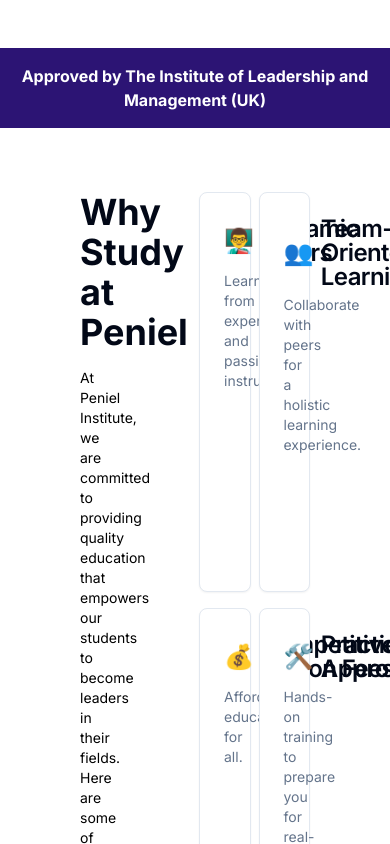
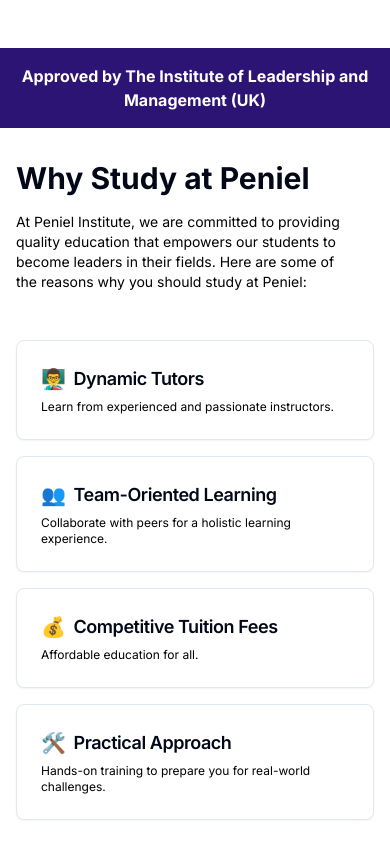
Before and after one commit to Coder-Jon014/peniel_institute, a Next.js app: page / in a window 390 px wide. Shown: the part 800-1644 px from the top of the page. Built offline with nearby package versions, Linux system fonts and the light colour scheme.

Commit message:
Made WhyStudy Responsive

```diff
--- a/src/components/WhyStudy.tsx
+++ b/src/components/WhyStudy.tsx
@@ -10,23 +10,23 @@
 
 const WhyStudy = () => {
   return (
-    <div className="py-16 px-20 bg-white relative overflow-hidden">
-      <div className="absolute -left-14 top-1/2 transform -translate-y-1/2 bg-peniel-secondary text-white py-2 px-4 rotate-90 origin-top-left z-1000">
+    <div className="py-8 sm:py-12 lg:py-16 px-4 sm:px-8 lg:px-20 bg-white overflow-hidden">
+      {/* <div className="absolute left-0 top-1/2 transform -translate-y-1/2 bg-peniel-secondary text-white text-sm py-2 px-4 -rotate-90 origin-top-left z-1000 rounded-lg">
         Why Us
-      </div>
-      <div className=" max-w-7xl  grid grid-cols-4 grid-rows-2 gap-y-4 gap-x-2">
-        <div className="Heading-and-Subheading col-span-2 row-span-2 pr-20 my-auto">
-          <h2 className="text-4xl font-bold mb-4">Why Study at Peniel</h2>
+      </div> */}
+      <div className="grid grid-cols-1 sm:grid-cols-2 lg:grid-cols-4 gap-4">
+        <div className="col-span-full lg:col-span-2 lg:row-span-2 pr-4 lg:pr-20 mb-8 lg:mb-0">
+          <h2 className="text-responsive-3xl font-bold mb-4">Why Study at Peniel</h2>
           <p className="text-sm text-black">At Peniel Institute, we are committed to providing quality education that empowers our students to become leaders in their fields. Here are some of the reasons why you should study at Peniel:</p>
         </div>
         {reasons.map((reason, index) => (
-          <Card key={index} className={`Card-${index + 1}`}>
+          <Card key={index} className={`Card-${index + 1} w-full`}>
             <CardHeader>
-              <CardTitle className="flex items-center">
-                <span className="text-2xl mr-2">{reason.icon}</span>
+              <CardTitle className="flex items-center text-lg sm:text-xl">
+                <span className="text-xl sm:text-2xl mr-2">{reason.icon}</span>
                 {reason.title}
               </CardTitle>
-              <CardDescription>{reason.description}</CardDescription>
+              <CardDescription className="text-xs sm:text-sm text-black">{reason.description}</CardDescription>
             </CardHeader>
           </Card>
         ))}
--- a/tailwind.config.ts
+++ b/tailwind.config.ts
@@ -55,6 +55,16 @@
         'peniel-main': '#DC241C',
         'peniel-secondary': '#2C1474',
       },
+      fontSize: {
+        'responsive-xs': ['0.75rem', '1rem'],
+        'responsive-sm': ['0.875rem', '1.25rem'],
+        'responsive-base': ['1rem', '1.5rem'],
+        'responsive-lg': ['1.125rem', '1.75rem'],
+        'responsive-xl': ['1.25rem', '1.75rem'],
+        'responsive-2xl': ['1.5rem', '2rem'],
+        'responsive-3xl': ['1.875rem', '2.25rem'],
+        'responsive-4xl': ['2.25rem', '2.5rem'],
+      },
       borderRadius: {
         lg: "var(--radius)",
         md: "calc(var(--radius) - 2px)",
```
